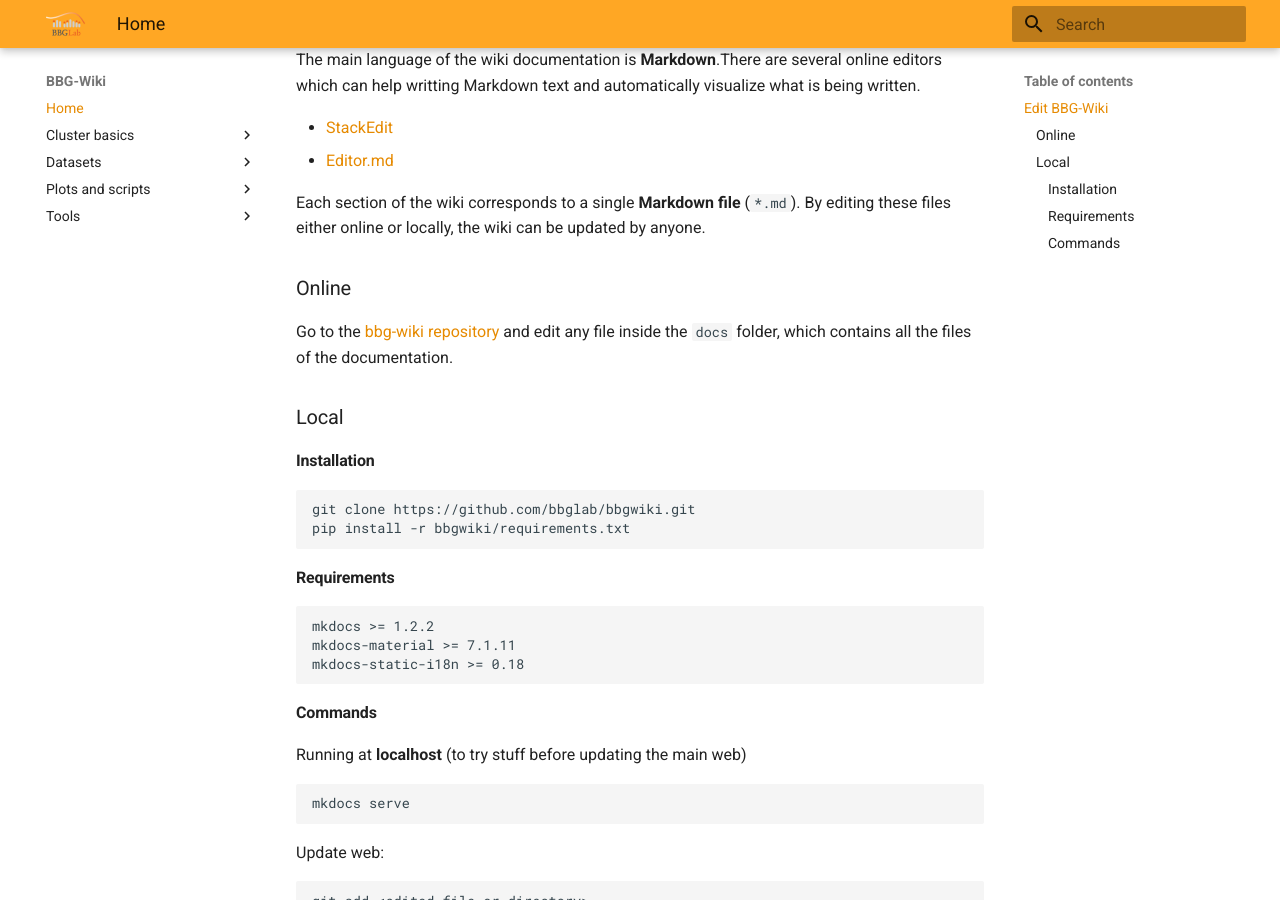
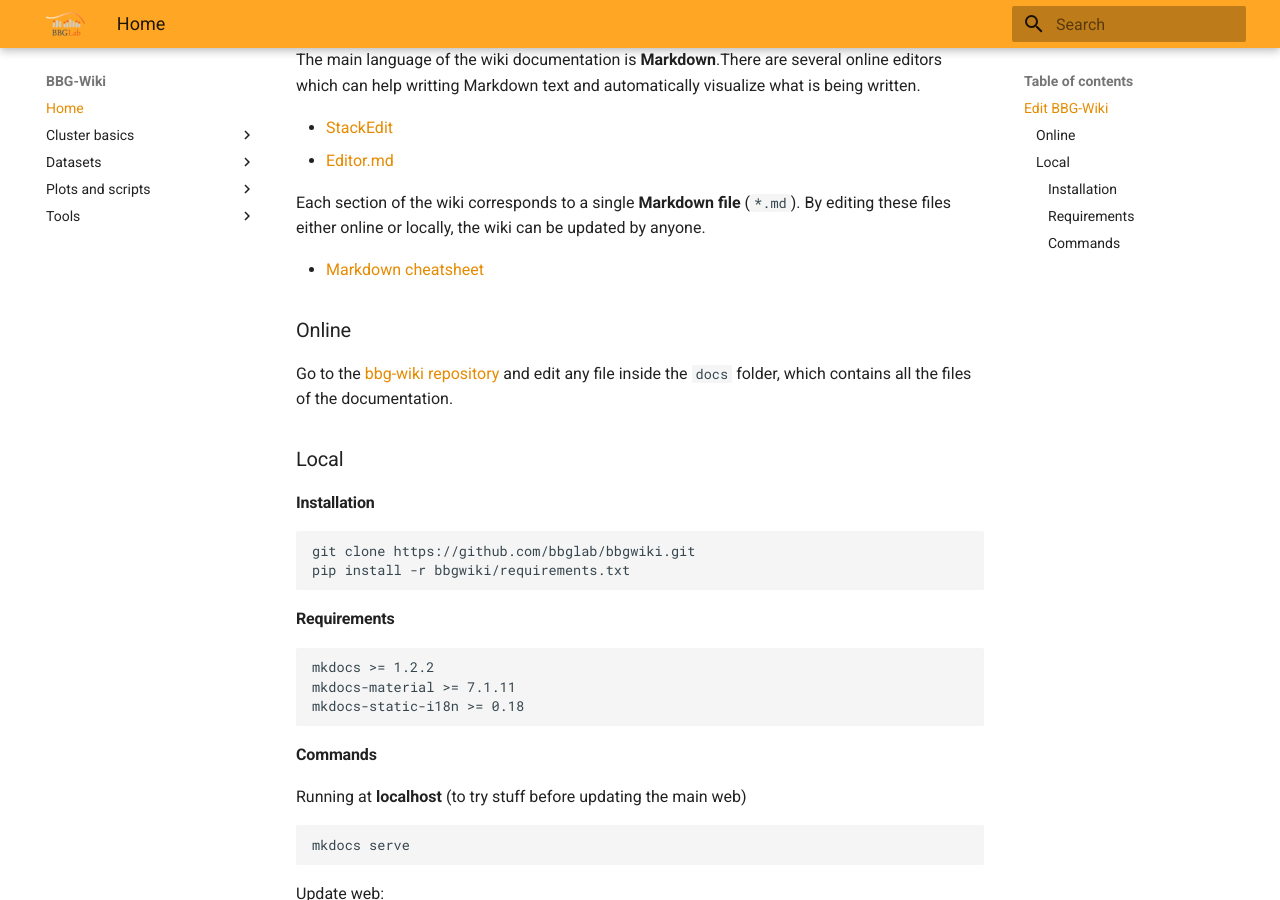
Before and after one commit to bbglab/bbgwiki, an MkDocs documentation site: the page built from docs/index.md, in a window 1280 px wide and 900 px high, scrolled down 387 px. Built offline with MkDocs 1.6.1 and Material for MkDocs 9.7.7, drawn with Linux system fonts in a browser that asks for light colours.

Commit message:
Updated: homepage includes markdown cheatsheet

```diff
--- a/docs/index.md
+++ b/docs/index.md
@@ -13,6 +13,8 @@ The main language of the wiki documentation is **Markdown**.There are several on
 - [Editor.md](https://pandao.github.io/editor.md/en.html)
 
 Each section of the wiki corresponds to a single **Markdown file** (`*.md`). By editing these files either online or locally, the wiki can be updated by anyone.
+
+- [Markdown cheatsheet](https://www.markdownguide.org/cheat-sheet/)
 
 ### Online
 
```
